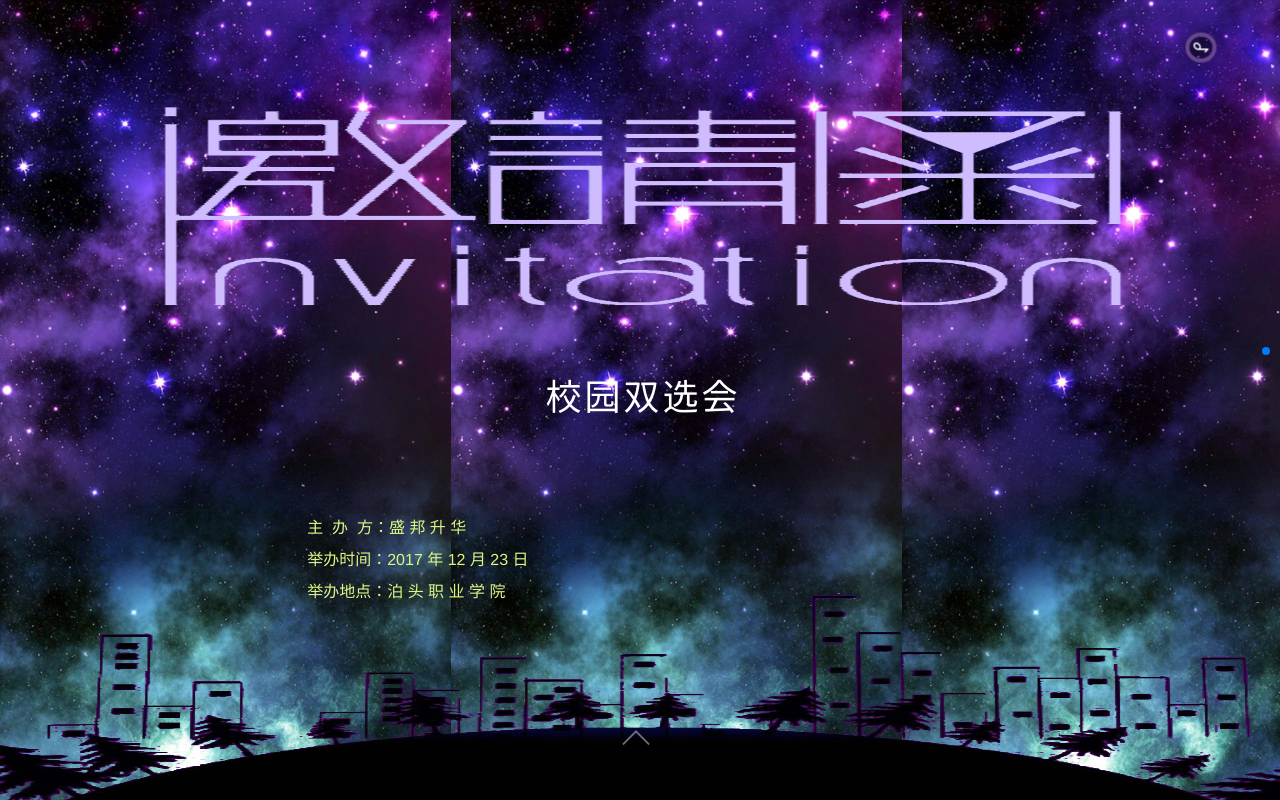
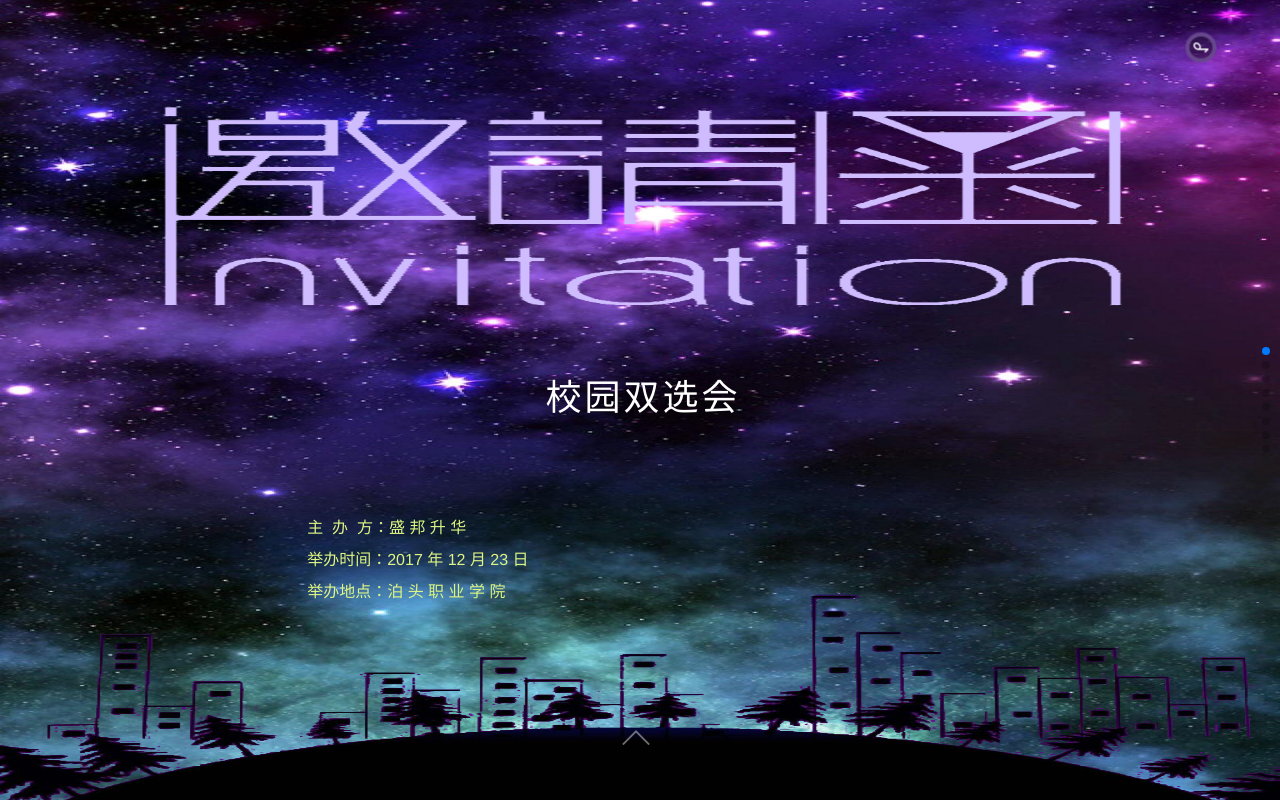
Before and after one commit to lurujing/lurujing.github.io, a plain HTML site: page shuangxuan/index.html in a window 1280 px wide. Drawn offline with nearby package versions, Linux system fonts and the light colour scheme.

Commit message:
修改背景

```diff
--- a/shuangxuan/css/style.css
+++ b/shuangxuan/css/style.css
@@ -88,12 +88,15 @@ body {
 
 /*--------------总样式----------------*/
 .s1,.s2,.s3,.s4,.s5,.s6,.s7,.s8{
-    background: url("../img/1.jpg");
+    color: #fff;
+}
+
+.img img{
+    position:absolute;
+    left: 0;
+    top: 0;
+    width: 100%;
     height: 100%;
-    position: relative;
-    width: 100%;
-    background-size:contain;
-    color: #fff;
 }
 .footer img{
     width: 100%;
--- a/shuangxuan/index.html
+++ b/shuangxuan/index.html
@@ -17,6 +17,9 @@
     <div class="swiper-wrapper">
         <div class="swiper-slide">
             <div class="s1">
+                <div class="img">
+                    <img src="img/1.jpg" alt="">
+                </div>
                 <div class="pic">
                     <img class="ani" swiper-animate-effect="bounceInDown" swiper-animate-duration="1s"
                          swiper-animate-delay="0.3s" src="img/2.png" alt="">
@@ -48,37 +51,51 @@
         </div>
         <div class="swiper-slide">
             <div class="s2">
-
+                <div class="img">
+                    <img src="img/1.jpg" alt="">
+                </div>
             </div>
         </div>
         <div class="swiper-slide">
             <div class="s3">
-
+                <div class="img">
+                    <img src="img/1.jpg" alt="">
+                </div>
             </div>
         </div>
         <div class="swiper-slide">
             <div class="s4">
-
+                <div class="img">
+                    <img src="img/1.jpg" alt="">
+                </div>
             </div>
         </div>
         <div class="swiper-slide">
             <div class="s5">
-
+                <div class="img">
+                    <img src="img/1.jpg" alt="">
+                </div>
             </div>
         </div>
         <div class="swiper-slide">
             <div class="s6">
-
+                <div class="img">
+                    <img src="img/1.jpg" alt="">
+                </div>
             </div>
         </div>
         <div class="swiper-slide">
             <div class="s7">
-
+                <div class="img">
+                    <img src="img/1.jpg" alt="">
+                </div>
             </div>
         </div>
         <div class="swiper-slide">
             <div class="s8">
-
+                <div class="img">
+                    <img src="img/1.jpg" alt="">
+                </div>
             </div>
         </div>
     </div>
```
